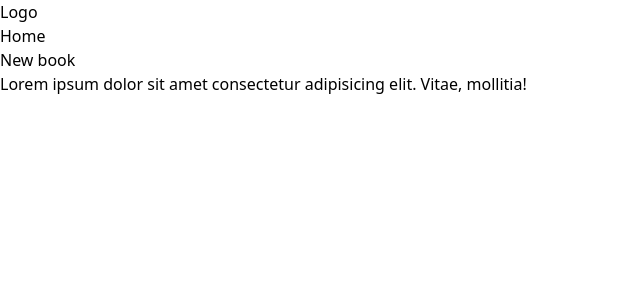
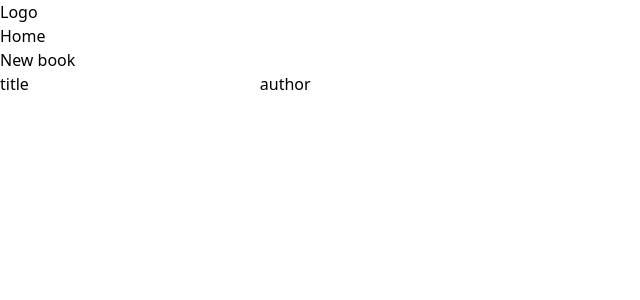
Before and after one commit to Khalid-Graine/learning-react, a React (Vite) app: page /create in a window 1280 px wide. Shown: the top 300 px of the page, without its empty margins (0-640 px from the left). Built offline with nearby package versions, Linux system fonts and the light colour scheme.

Commit message:
Controlled Inputs (forms)

```diff
--- a/src/App.jsx
+++ b/src/App.jsx
@@ -2,6 +2,7 @@ import "./App.css";
 import Home from "./Home";
 import NavBar from "./NavBar";
 import BookDeatils from "./BookDetails";
+import CreateNewBook from "./Create"
 import { BrowserRouter as Router, Route, Switch } from "react-router-dom";
 
 function App() {
@@ -15,7 +16,7 @@ function App() {
           </Route>
 
           <Route exact path="/create">
-            <div>Lorem ipsum dolor sit amet consectetur adipisicing elit. Vitae, mollitia!</div>
+          <CreateNewBook />
           </Route>
 
           <Route exact path="/books/:id">
--- /dev/null
+++ b/src/Create.jsx
@@ -0,0 +1,27 @@
+import { useState } from "react";
+
+const CreateNewBook = () => {
+  const [title, setTitle] = useState("");
+  const [author,setAuthor] = useState("");
+
+  return (
+    <div className="bg-gray-400 p-4">
+      <form>
+        <label>title</label>
+        <input type="text"
+        onChange={(e) => setTitle(e.target.value)}
+        value={title} />
+
+        <label >
+        author
+        </label>
+        <input type="text" onChange={(e) => setAuthor(e.target.value)} value={author} />
+
+
+      </form>
+      <p>{author}</p>
+    </div>
+  );
+};
+
+export default CreateNewBook;
```
